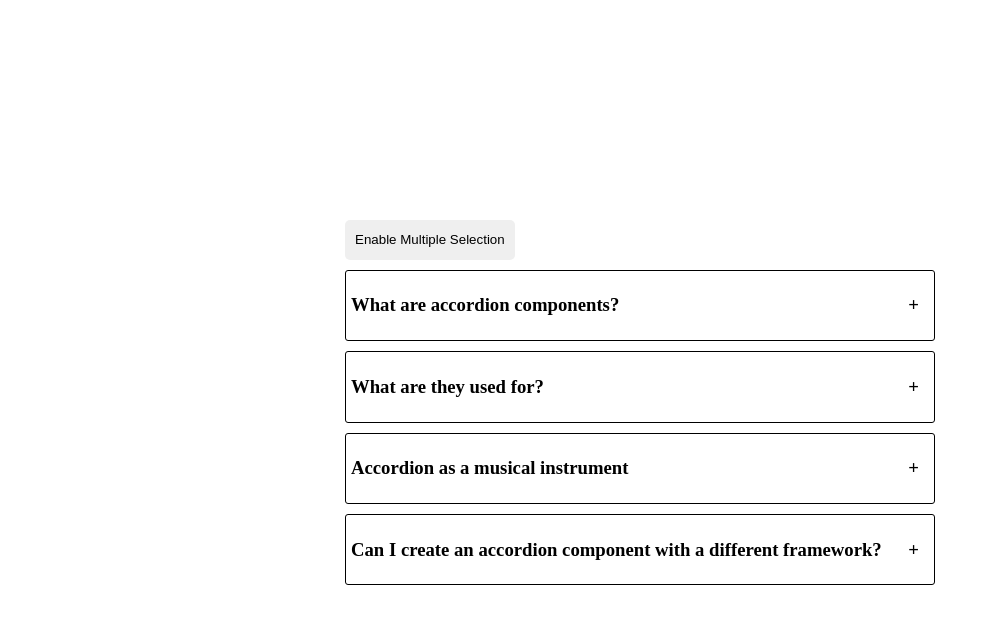
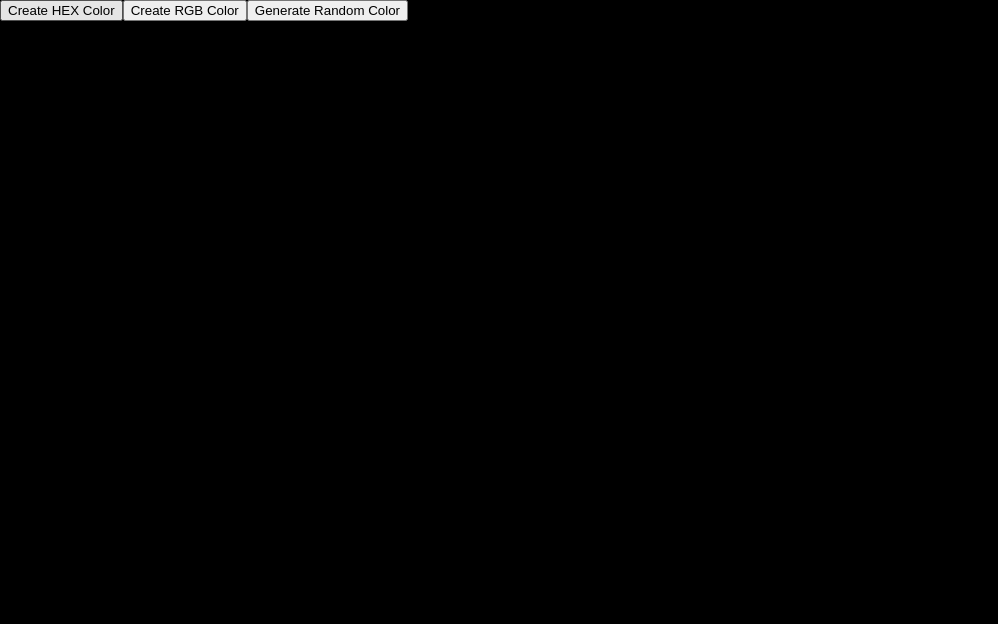
Before and after one commit to Chamod101/React_Practices, a React (Vite) app: page / in a window 1280 px wide. Shown: the top 624 px of the page, without its empty margins (0-998 px from the left). Built offline with nearby package versions, Linux system fonts and the light colour scheme.

Commit message:
Random_color_generater_added

```diff
--- a/src/App.jsx
+++ b/src/App.jsx
@@ -1,10 +1,12 @@
 import Accordian from "./components/accordian"
+import Random_color from "./components/random_color"
 
 function App() {
 
   return (
     <>
-     <Accordian/>
+     {/* <Accordian/> */}
+     <Random_color/>
     </>
   )
 }
--- /dev/null
+++ b/src/components/random_color/index.jsx
@@ -0,0 +1,50 @@
+import React, { useState } from "react";
+
+const Random_color = () => {
+  const [typeOfColor, setTypeOfColor] = useState("hex");
+  const [color, setColor] = useState("#000000");
+
+  const generateRandomHexColor = () => {
+    setColor("")
+    const hex = [0, 1, 2, 3, 4, 5, 6, 7, 8, 9, "A", "B", "C", "D", "E", "F"];
+    let hexColor = "#";
+
+    for (let i = 0; i < 6; i++) {
+      hexColor += hex[Math.floor(Math.random() * hex.length)];
+    }
+
+    setColor(hexColor);
+  };
+
+  const generateRandomRgbColor = () => {
+    setColor(`rgb(${0},${0},${0})`)
+    const R = Math.floor(Math.random() * 256)
+    const G = Math.floor(Math.random() * 256)
+    const B = Math.floor(Math.random() * 256)
+
+    setColor(`rgb(${R},${G},${B})`)
+
+  };
+
+  return (
+    <div style={{ width: "100vw", height: "100vh", background: color }}>
+      <button onClick={() => setTypeOfColor("hex")}>Create HEX Color</button>
+      <button onClick={() => setTypeOfColor("rgb")}>Create RGB Color</button>
+      <button
+        onClick={
+          typeOfColor === "hex"
+            ? () => generateRandomHexColor()
+            : () => generateRandomRgbColor()
+        }
+      >
+        Generate Random Color
+      </button>
+      <div className="Text">
+        <h3>{typeOfColor === "hex" ? "Hex Color" : "Rgb Color"}</h3>
+        <h3>{color}</h3>
+      </div>
+    </div>
+  );
+};
+
+export default Random_color;
--- a/src/index.css
+++ b/src/index.css
@@ -9,6 +9,5 @@ body{
   display: flex;
   justify-content: center;
   align-items: center;
-  overflow-y: hidden;
   overflow-x: hidden;
 }
```
